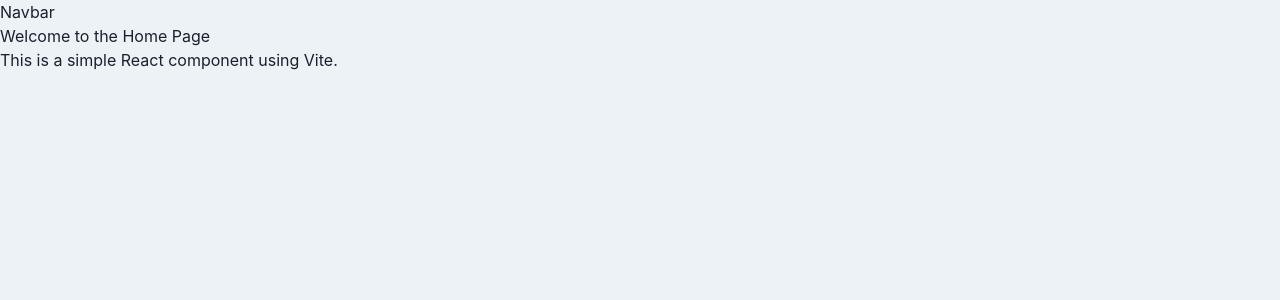
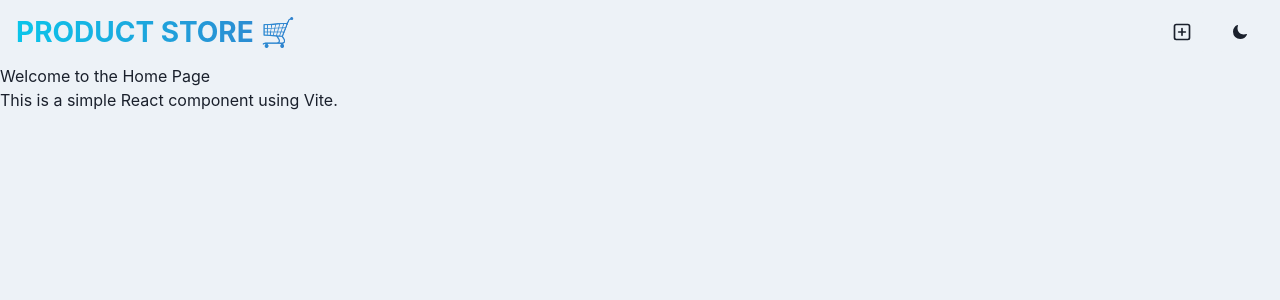
Before and after one commit to JEEVANJGA/Mern-crash-course, a React (Vite) app in the folder frontend/: page / in a window 1280 px wide. Shown: the top 300 px of the page. Built offline with nearby package versions, Linux system fonts and the light colour scheme.

Commit message:
Add Navbar component with color mode toggle and navigation links

```diff
--- a/frontend/src/components/Navbar.jsx
+++ b/frontend/src/components/Navbar.jsx
@@ -1,9 +1,53 @@
+import {
+  Button,
+  Container,
+  Flex,
+  HStack,
+  Text,
+  useColorMode,
+} from "@chakra-ui/react";
+import { Link } from "react-router-dom";
+import { PlusSquareIcon } from "@chakra-ui/icons";
+import { IoMoon } from "react-icons/io5";
+import { LuSun } from "react-icons/lu";
+
 const Navbar = () => {
-    return (
-        <div>
-            <h1>Navbar</h1>
-        </div>
-    );
+  const { colorMode, toggleColorMode } = useColorMode();
+
+  return (
+    <Container maxW={"100vw"} px={4}>
+      <Flex
+        h={16}
+        alignItems={"center"}
+        justifyContent={"space-between"}
+        flexDir={{
+          base: "column",
+          sm: "row",
+        }}
+      >
+        <Text
+          fontSize={{ base: "22", sm: "28" }}
+          fontWeight={"bold"}
+          textTransform={"uppercase"}
+          textAlign={"center"}
+          bgGradient={"linear(to-r, cyan.400, blue.500)"}
+          bgClip={"text"}
+        >
+          <Link to="/">Product Store 🛒</Link>
+        </Text>
+        <HStack spacing={2} alignItems={"center"}>
+          <Link to="/create">
+            <Button>
+              <PlusSquareIcon fontSize={20} />
+            </Button>
+          </Link>
+          <Button onClick={toggleColorMode}>
+            {colorMode === "light" ? <IoMoon /> : <LuSun size="20" />}
+          </Button>
+        </HStack>
+      </Flex>
+    </Container>
+  );
 };
 
 export default Navbar;
```
Also changed, not shown: 1 other file (tests, documents, lock files or other folders).
